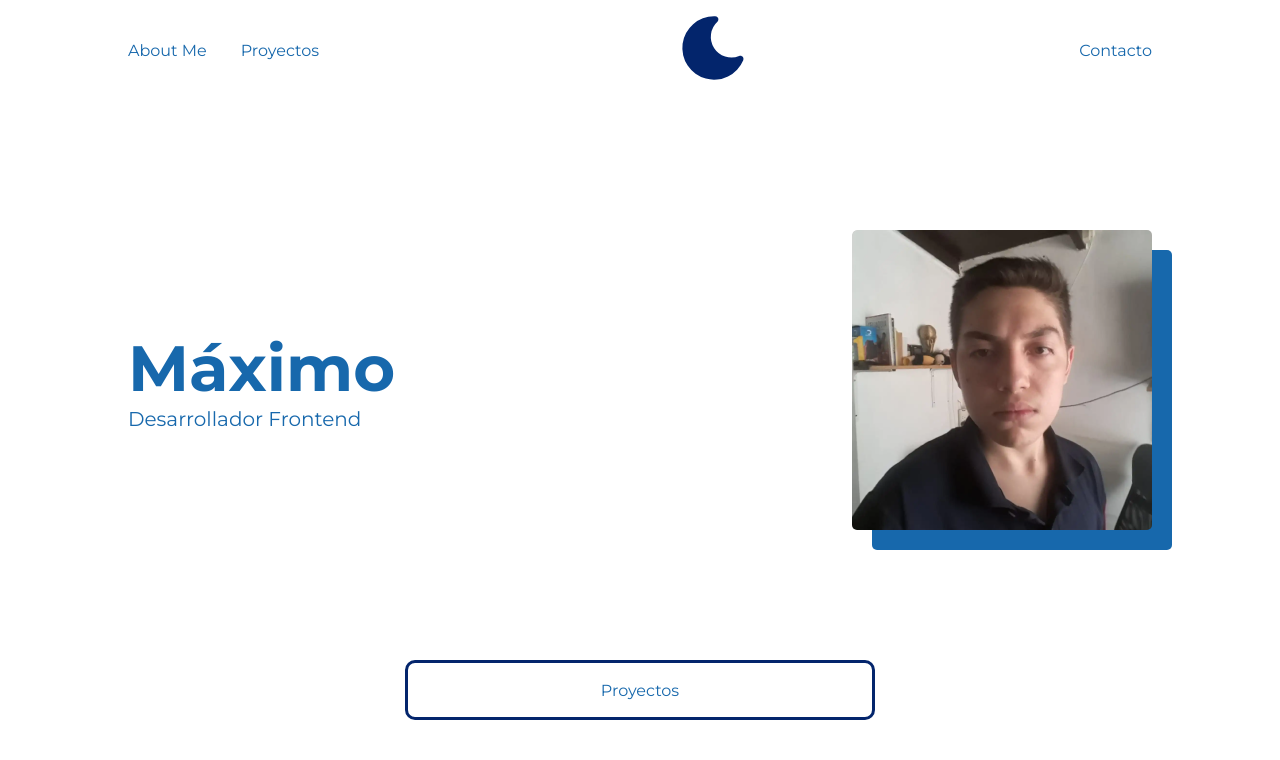
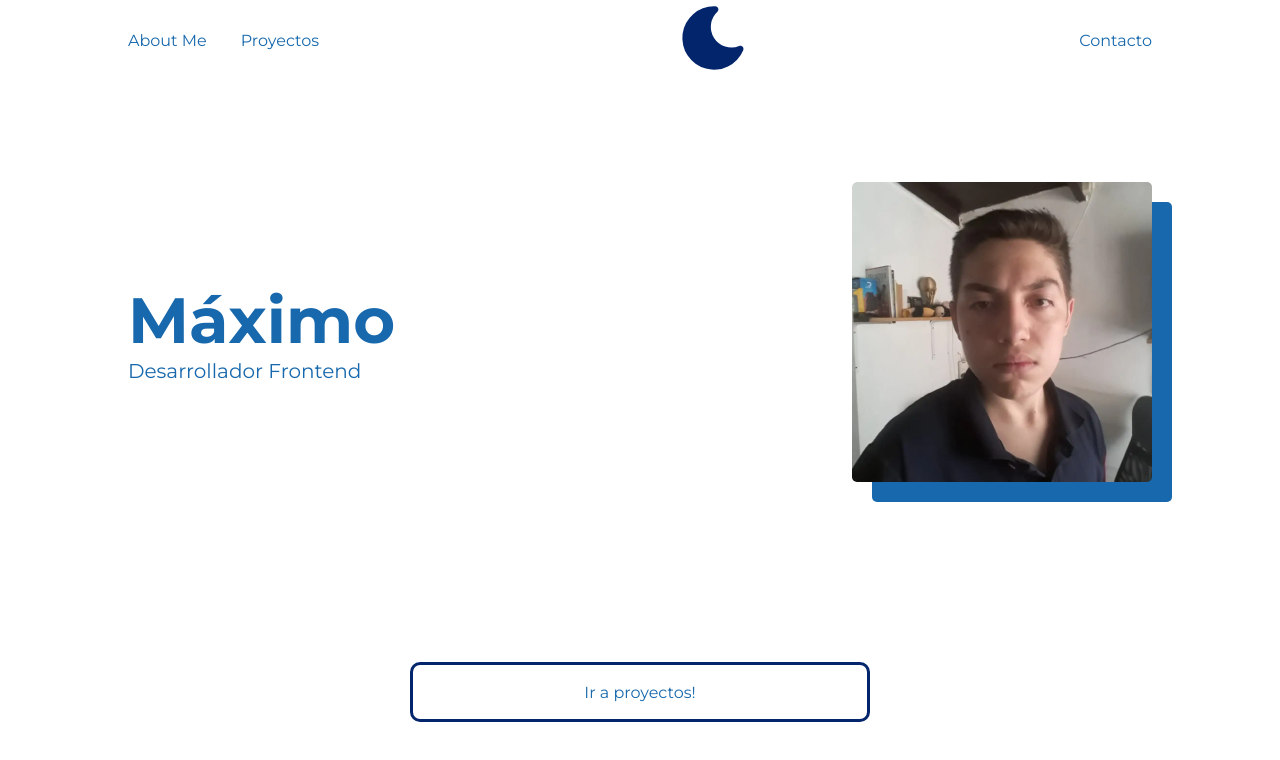
Before and after one commit to switTV/Portfolio_v2, a SvelteKit app: page /home in a window 1280 px wide. Shown: the top 760 px of the page. Built offline with nearby package versions, Linux system fonts and the light colour scheme.

Commit message:
arreglando el home

```diff
--- a/src/components/home_components/Hero.svelte
+++ b/src/components/home_components/Hero.svelte
@@ -1,5 +1,6 @@
 <script lang="ts">
     import img_hero from "../../assets/img-hero.png"
+    import Button from "../utils/Button.svelte";
 
     let mouseX = 0
     let mouseY = 0
@@ -12,10 +13,31 @@
 
 <style>
     .Hero {
+        display: grid;
+        grid-auto-columns: 1fr;
+        grid-auto-rows: 1fr;
+        grid-template-columns: 1fr 1fr;
+        grid-template-rows: 1.4fr 0.6fr;
+        height: 90vh;
+        align-items: center;
+        gap: 0px 0px;
+        grid-template-areas:
+          "Hero-left-section Hero-right-section"
+          "Hero-bottom-section Hero-bottom-section";
+    }
+
+    .Hero-left-section {
+        grid-area: Hero-left-section;
+    }
+    .Hero-right-section {
+        grid-area: Hero-right-section;
         display: flex;
-        justify-content: space-between;
-        align-items: center;
-        height: 70vh;
+        justify-content: end;
+    }
+    .Hero-bottom-section {
+        grid-area: Hero-bottom-section;
+        display: flex;
+        justify-content: center;
     }
 
     .Hero .Hero-left-section .Hero-left-section-text h2{
@@ -68,4 +90,7 @@
             <div class="Hero-img-bg" style="transform: translate({mouseX / 30}px, {mouseY / 30}px);">i</div>
         </div>
     </div>
+    <div class="Hero-bottom-section">
+        <Button width_button={460} text_button={"Ir a proyectos!"} direction_button={"/projects"}></Button>
+    </div>
 </div>
--- a/src/components/utils/Nav.svelte
+++ b/src/components/utils/Nav.svelte
@@ -39,7 +39,7 @@
     .Header {
         display: flex;
         justify-content: space-between;
-        height: 100px;
+        height: 10vh;
         align-items: center;
     }
 
--- a/src/routes/home/+page.svelte
+++ b/src/routes/home/+page.svelte
@@ -16,6 +16,3 @@
 
 <!-- markup (zero or more items) goes here -->
 <Hero></Hero>
-<div class="button_section">
-    <Button {width_button} {text_button} {direction_button}></Button>
-</div>
--- /dev/null
+++ b/src/store/theme.ts
@@ -0,0 +1,3 @@
+import { writable } from "svelte/store";
+
+export const theme = writable(true)
```
